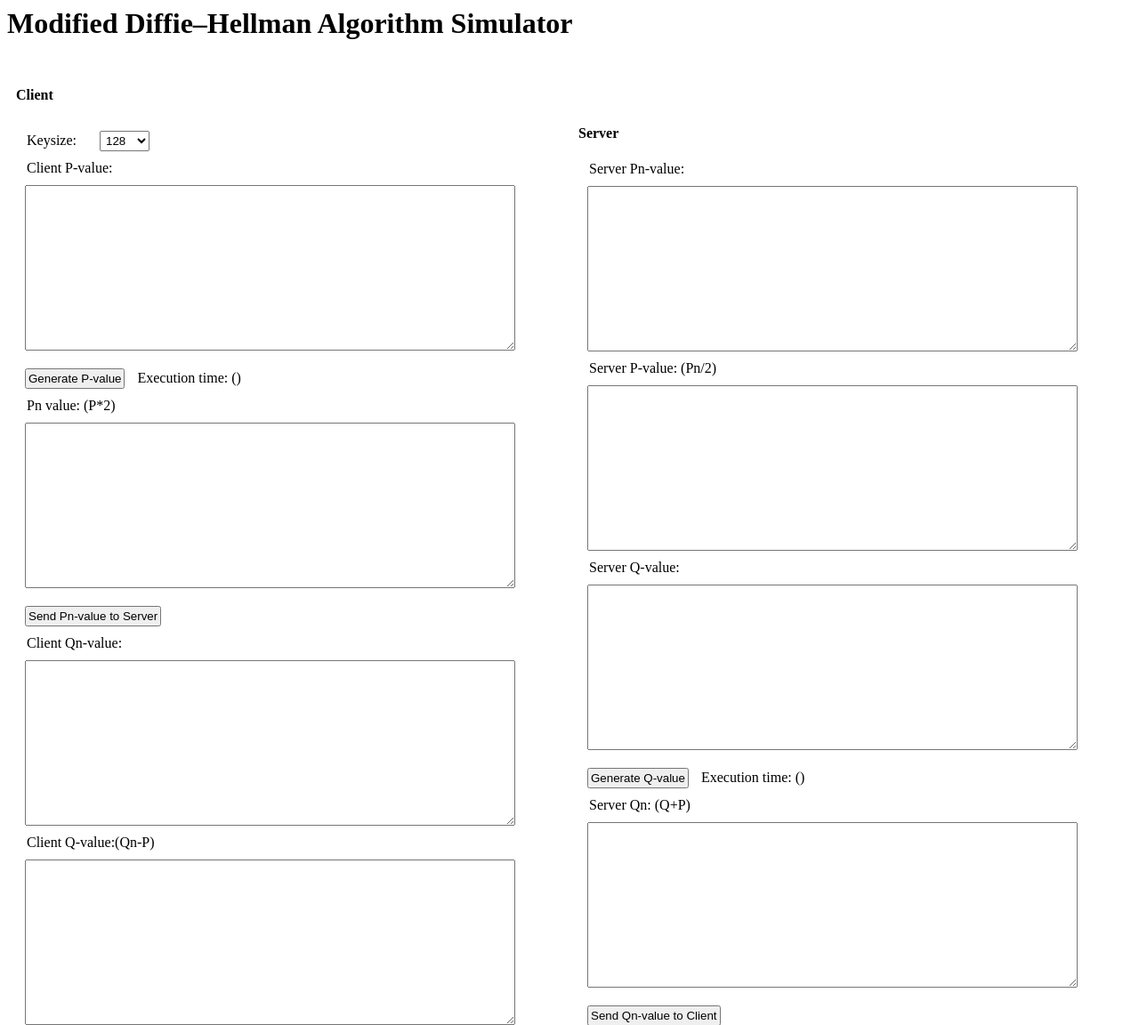
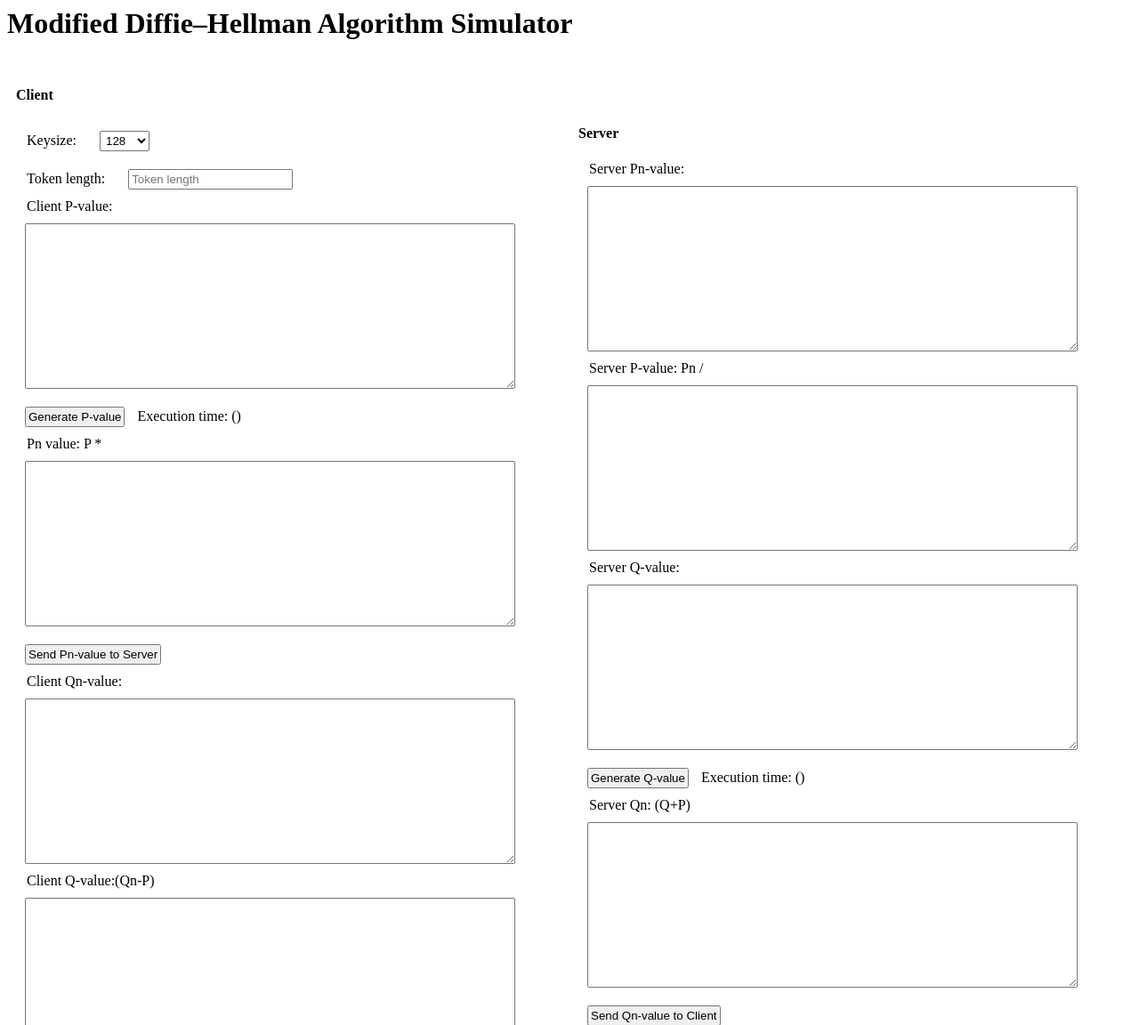
Before and after one commit to jalimpia/modified-diffie-hellman, a Flask app: page / in a window 1280 px wide. Shown: the top 1152 px of the page at 89% size. Run offline with Flask 2, Linux system fonts and the light colour scheme.

Commit message:
Replace the P*2 with Token Authentication Value

```diff
--- a/server.py
+++ b/server.py
@@ -3,11 +3,15 @@
 from flask import jsonify
 import datetime as dt
 import rsa
+import secrets
+from random import randrange
 
 
 #Modified Diffie-Hellman
+app = Flask(__name__)
 
-app = Flask(__name__)
+#Default Token Lengtg Range
+token_range = 100
 
 #This will convert bytes data object to int
 def toInt(data):
@@ -16,6 +20,9 @@
 def toByte(data):
     return data.to_bytes(4096, 'big')
 
+def generate_token(n):
+    result = secrets.token_bytes(n)
+    return int.from_bytes(result,"big")
 
 #Load Records from database
 @app.route('/')
@@ -24,16 +31,19 @@
 
 @app.route('/<keysize>/<operation>')
 def generateKey(keysize,operation):
+    #Random Token Length
+    token_len = randrange(token_range)
+    token = generate_token(11)
     start_time = dt.datetime.now()
     result1 = rm.generateLargePrime(int(keysize))
     if operation=='mult':
-        result2=str((result1*2))
+        result2=str((result1 * token))
     if operation=='div':
-        result2=str((result1//2))
+        result2=str((result1 // token))
     if operation=='none':
         result2=None
     est = dt.datetime.now() - start_time
-    return jsonify(result1=str(result1), result2=result2, time=str(est.total_seconds()))
+    return jsonify(result1=str(result1), result2=result2, time=str(est.total_seconds()), token = token, token_length=token_len)
 
 @app.route('/<A>/<B>/<C>')
 def generatePublicKey(A,B,C):
--- a/templates/index.html
+++ b/templates/index.html
@@ -40,12 +40,15 @@
       <option>4096</option>
     </select><br>
 
+    <label>Token length:</label>
+    <input readonly id="token_length" name="token_length" type="number" placeholder="Token length"><br>
+
     <label>Client P-value:</label><br>
     <textarea class="input" id="p_value_1" rows="12" cols="80"></textarea><br>
     <input type="button" onclick="genKey('p_value','mult')" value="Generate P-value">
     Execution time: (<span id="p_value_time"></span>)<br>
 
-    <label>Pn value: (P*2)</label><br>
+    <label>Pn value: P * <span class="token"></span></label><br>
     <textarea class="input" id="p_value_2" rows="12" cols="80"></textarea><br>
     <input type="button" onclick="$('#pnvalue_server').val($('#p_value_2').val());$('#pvalue_server').val($('#p_value_1').val())" value="Send Pn-value to Server"><br>
 
@@ -76,7 +79,7 @@
     <label>Server Pn-value:</label><br>
     <textarea class="input" id="pnvalue_server" rows="12" cols="80"></textarea>
 
-    <label>Server P-value: (Pn/2)</label><br>
+    <label>Server P-value: Pn / <span class="token"></span></label><br>
     <textarea class="input" id="pvalue_server" rows="12" cols="80"></textarea>
 
     <label>Server Q-value:</label><br>
@@ -356,6 +359,8 @@
     $('#'+id+'_1').val(data.result1);
     $('#'+id+'_2').val(data.result2);
     $('#'+id+'_time').html(data.time+'s');
+    $('.token').html(data.token);
+    $('#token_length').val(data.token_length);
   });
 }
 
--- /dev/null
+++ b/tokens.py
@@ -0,0 +1,6 @@
+import secrets
+def generate_token(n):
+    result = secrets.token_bytes(n)
+    return int.from_bytes(result,"big")
+
+print(generate_token(5))
```
